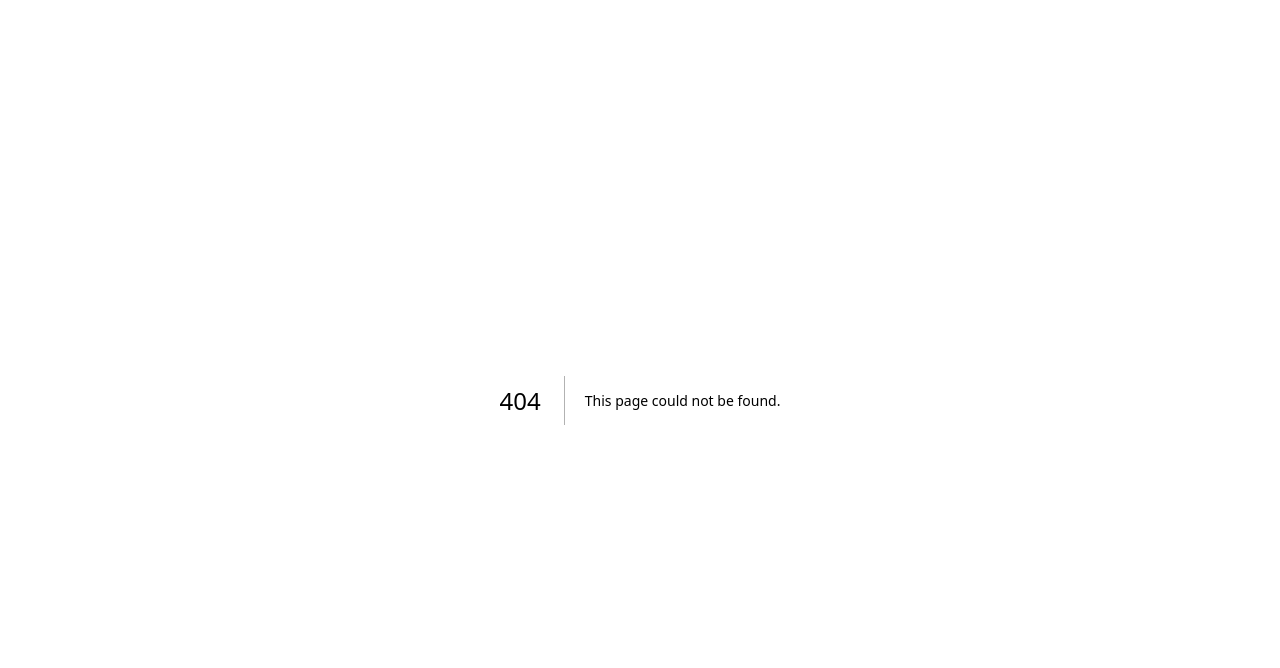
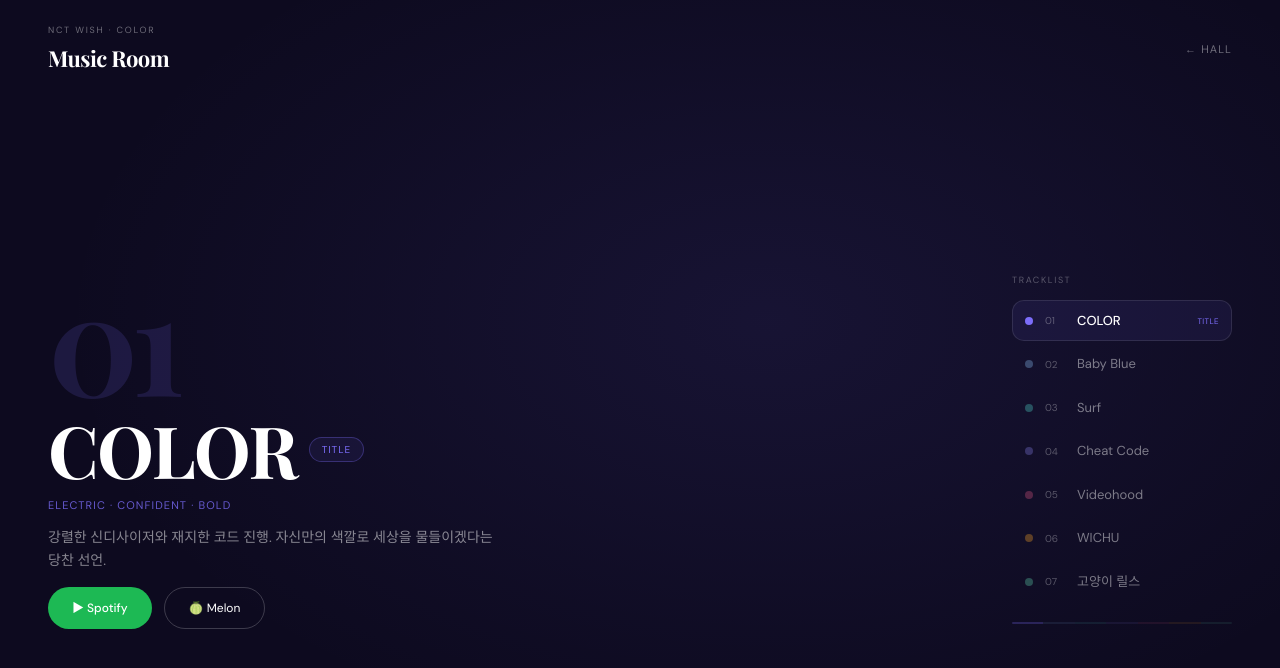
Before and after one commit to himmel37/color-popup, a Next.js app: page /musicroom in a window 1280 px wide. Before the commit this address had no page. Shown: the top 668 px of the page. Built offline with nearby package versions, Linux system fonts and the light colour scheme; a web font is replaced by a local one.

Commit message:
feat: add music room page with track selection and color theming

```diff
--- /dev/null
+++ b/src/app/musicroom/page.tsx
@@ -0,0 +1,300 @@
+"use client";
+
+import { useState } from "react";
+import { useRouter } from "next/navigation";
+
+const TRACKS = [
+  {
+    num: "01",
+    title: "COLOR",
+    type: "Title",
+    color: "#7c6dfa",
+    bg: "#0d0a1f",
+    desc: "강렬한 신디사이저와 재지한 코드 진행. 자신만의 색깔로 세상을 물들이겠다는 당찬 선언.",
+    mood: "Electric · Confident · Bold",
+    spotify: "https://open.spotify.com/track/",
+    melon: "https://www.melon.com/",
+  },
+  {
+    num: "02",
+    title: "Baby Blue",
+    type: "",
+    color: "#85b7eb",
+    bg: "#080f1a",
+    desc: "하늘빛처럼 맑고 청량한 곡. 설레는 감정을 파란 하늘에 담아낸다.",
+    mood: "Dreamy · Soft · Fresh",
+    spotify: "https://open.spotify.com/track/",
+    melon: "https://www.melon.com/",
+  },
+  {
+    num: "03",
+    title: "Surf",
+    type: "",
+    color: "#4ecdc4",
+    bg: "#08181a",
+    desc: "파도를 타듯 자유롭게. 여름의 에너지가 물결치는 업템포 트랙.",
+    mood: "Free · Energetic · Summer",
+    spotify: "https://open.spotify.com/track/",
+    melon: "https://www.melon.com/",
+  },
+  {
+    num: "04",
+    title: "Cheat Code",
+    type: "",
+    color: "#7f77dd",
+    bg: "#0d0b1a",
+    desc: "게임 같은 인생에서 나만의 치트키. 몽환적이고 중독적인 멜로디.",
+    mood: "Mysterious · Addictive · Cool",
+    spotify: "https://open.spotify.com/track/",
+    melon: "https://www.melon.com/",
+  },
+  {
+    num: "05",
+    title: "Videohood",
+    type: "",
+    color: "#d4537e",
+    bg: "#1a080f",
+    desc: "비디오 속 세계처럼 아련하고 감성적인 미드템포 곡.",
+    mood: "Nostalgic · Emotional · Cinematic",
+    spotify: "https://open.spotify.com/track/",
+    melon: "https://www.melon.com/",
+  },
+  {
+    num: "06",
+    title: "WICHU",
+    type: "",
+    color: "#ef9f27",
+    bg: "#1a1008",
+    desc: "위츄! 밝고 귀여운 에너지가 넘치는 곡. 함께하고 싶은 마음을 담았다.",
+    mood: "Playful · Bright · Sweet",
+    spotify: "https://open.spotify.com/track/",
+    melon: "https://www.melon.com/",
+  },
+  {
+    num: "07",
+    title: "고양이 릴스",
+    type: "",
+    color: "#5dcaa5",
+    bg: "#081a12",
+    desc: "귀여운 고양이처럼 사랑스럽고 중독적인 마지막 트랙.",
+    mood: "Cute · Addictive · Cozy",
+    spotify: "https://open.spotify.com/track/",
+    melon: "https://www.melon.com/",
+  },
+];
+
+type Track = (typeof TRACKS)[0];
+
+export default function MusicRoomPage() {
+  const router = useRouter();
+  const [selected, setSelected] = useState<Track>(TRACKS[0]);
+  const [transitioning, setTransitioning] = useState(false);
+
+  function selectTrack(track: Track) {
+    if (track.title === selected.title) return;
+    setTransitioning(true);
+    setTimeout(() => {
+      setSelected(track);
+      setTransitioning(false);
+    }, 300);
+  }
+
+  return (
+    <main
+      className="relative h-screen flex flex-col overflow-hidden transition-colors duration-500"
+      style={{ background: selected.bg }}
+    >
+      {/* 글로우 */}
+      <div
+        className="absolute inset-0 pointer-events-none transition-all duration-500"
+        style={{
+          background: `radial-gradient(ellipse at 60% 40%, ${selected.color}18 0%, transparent 65%)`,
+        }}
+      />
+
+      {/* 헤더 */}
+      <header className="relative z-10 flex items-center justify-between px-6 py-5 md:px-12 md:py-6 shrink-0">
+        <div>
+          <p className="text-[9px] tracking-[0.2em] uppercase text-white/40 mb-1">
+            NCT WISH · COLOR
+          </p>
+          <h1
+            className="text-[22px] font-bold text-white tracking-tight"
+            style={{ fontFamily: "var(--font-playfair)" }}
+          >
+            Music Room
+          </h1>
+        </div>
+        <button
+          onClick={() => router.push("/hall")}
+          className="text-[11px] tracking-widest uppercase text-white/40 hover:text-white/70 transition-colors bg-transparent border-none cursor-pointer"
+        >
+          ← Hall
+        </button>
+      </header>
+
+      {/* 바디 */}
+      <div
+        className="relative z-10"
+        style={{
+          height: "calc(100vh - 76px)",
+          display: "flex",
+          flexDirection: "row",
+          alignItems: "center",
+          justifyContent: "center",
+          gap: "48px",
+          padding: "0 48px",
+          overflow: "hidden",
+        }}
+      >
+        {/* 트랙 디테일 */}
+        <div
+          className="flex flex-col min-w-0 gap-3"
+          style={{
+            flex: 1,
+            alignSelf: "center",
+            opacity: transitioning ? 0 : 1,
+            transform: transitioning ? "translateY(12px)" : "translateY(0)",
+            transition: "opacity 0.3s, transform 0.3s",
+          }}
+        >
+          {/* 큰 번호 */}
+          <p
+            className="text-[clamp(72px,12vw,140px)] font-bold leading-none tracking-tighter -mb-2"
+            style={{
+              fontFamily: "var(--font-playfair)",
+              color: selected.color,
+              opacity: 0.15,
+            }}
+          >
+            {selected.num}
+          </p>
+
+          {/* 타이틀 + 뱃지 */}
+          <div className="flex items-center gap-3">
+            <h2
+              className="text-[clamp(36px,6vw,72px)] font-bold text-white leading-none tracking-tight"
+              style={{ fontFamily: "var(--font-playfair)" }}
+            >
+              {selected.title}
+            </h2>
+            {selected.type && (
+              <span
+                className="text-[10px] tracking-widest uppercase px-3 py-1 rounded-full whitespace-nowrap"
+                style={{
+                  color: selected.color,
+                  border: `0.5px solid ${selected.color}50`,
+                  background: `${selected.color}15`,
+                }}
+              >
+                {selected.type}
+              </span>
+            )}
+          </div>
+
+          {/* Mood */}
+          <p
+            className="text-[11px] tracking-widest uppercase"
+            style={{ color: selected.color, opacity: 0.8 }}
+          >
+            {selected.mood}
+          </p>
+
+          {/* 설명 */}
+          <p className="text-sm text-white/50 leading-relaxed max-w-md">
+            {selected.desc}
+          </p>
+
+          {/* 버튼 */}
+          <div className="flex gap-3 mt-1">
+            <button
+              onClick={() => window.open(selected.spotify, "_blank")}
+              className="flex items-center gap-2 bg-[#1DB954] text-white text-xs font-medium px-6 py-3 rounded-full cursor-pointer border-none hover:opacity-90 transition-opacity"
+            >
+              ▶ Spotify
+            </button>
+            <button
+              onClick={() => window.open(selected.melon, "_blank")}
+              className="flex items-center gap-2 text-white text-xs px-6 py-3 rounded-full cursor-pointer hover:bg-white/10 transition-colors"
+              style={{
+                background: "transparent",
+                border: "0.5px solid rgba(255,255,255,0.2)",
+              }}
+            >
+              🍈 Melon
+            </button>
+          </div>
+        </div>
+
+        {/* 트랙리스트 */}
+        <div
+          className="w-full md:w-[220px] shrink-0 flex flex-col justify-center pb-4 md:pb-0"
+          style={{ alignSelf: "center" }}
+        >
+          <p className="text-[9px] tracking-[0.18em] uppercase text-white/30 mb-3">
+            Tracklist
+          </p>
+          <div className="flex flex-col gap-0.5">
+            {TRACKS.map((track) => {
+              const isActive = selected.title === track.title;
+              return (
+                <button
+                  key={track.num}
+                  onClick={() => selectTrack(track)}
+                  className="flex items-center gap-3 px-3 py-2.5 rounded-xl text-left w-full transition-colors cursor-pointer border-none"
+                  style={{
+                    background: isActive ? `${track.color}15` : "transparent",
+                    border: `0.5px solid ${isActive ? "rgba(255,255,255,0.1)" : "transparent"}`,
+                  }}
+                >
+                  <div
+                    className="w-2 h-2 rounded-full shrink-0"
+                    style={{
+                      background: track.color,
+                      opacity: isActive ? 1 : 0.35,
+                    }}
+                  />
+                  <span className="text-[10px] text-white/30 w-5 shrink-0">
+                    {track.num}
+                  </span>
+                  <span
+                    className="text-[13px] flex-1"
+                    style={{
+                      color: isActive ? "#fff" : "rgba(255,255,255,0.45)",
+                      fontWeight: isActive ? 500 : 400,
+                    }}
+                  >
+                    {track.title}
+                  </span>
+                  {track.type && (
+                    <span
+                      className="text-[8px] tracking-wider uppercase"
+                      style={{ color: track.color }}
+                    >
+                      {track.type}
+                    </span>
+                  )}
+                </button>
+              );
+            })}
+          </div>
+
+          {/* 컬러 바 */}
+          <div className="flex h-0.5 rounded-sm overflow-hidden mt-5 opacity-25">
+            {TRACKS.map((t) => (
+              <button
+                key={t.num}
+                onClick={() => selectTrack(t)}
+                className="flex-1 border-none cursor-pointer transition-opacity"
+                style={{
+                  background: t.color,
+                  opacity: selected.title === t.title ? 1 : 0.4,
+                }}
+              />
+            ))}
+          </div>
+        </div>
+      </div>
+    </main>
+  );
+}
```
